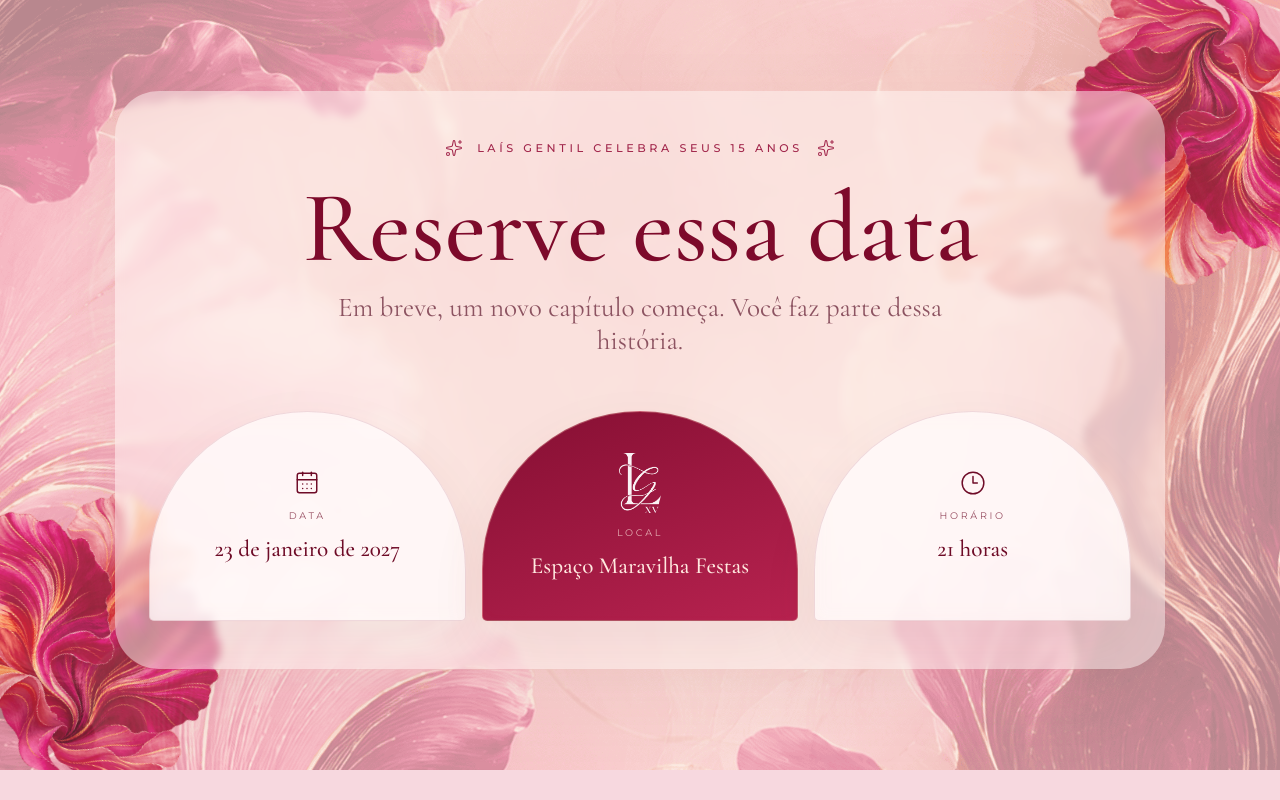
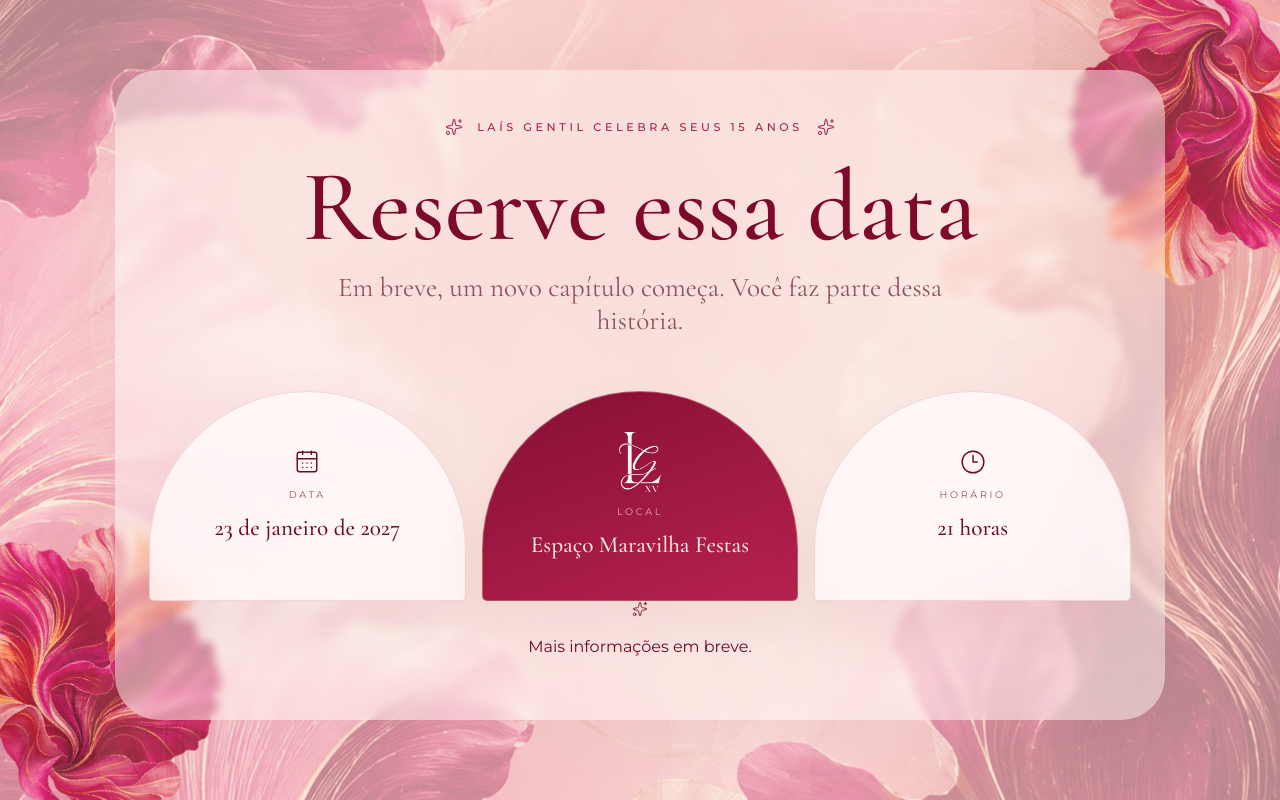
Before and after one commit to DeniSantos83/lais15anos, a React (Vite) app: page / in a window 1280 px wide. Shown: the part 830-1630 px from the top of the page. Before the commit the page ends 1600 px from the top, so only its background shows below. Built offline with nearby package versions, Linux system fonts and the light colour scheme.

Commit message:
Adiciona aviso de mais informações ao final do convite

```diff
--- a/src/main.jsx
+++ b/src/main.jsx
@@ -46,6 +46,12 @@ function App() {
             <article className="info-card info-card--featured"><img className="mini-monogram" src={asset('MonogramaSemEfeito.png')} alt="XV" /><span className="info-card__label">Local</span><strong>Espaço Maravilha Festas</strong></article>
             <article className="info-card"><Clock3 size={26} strokeWidth={1.35} /><span className="info-card__label">Horário</span><strong>21 horas</strong></article>
           </div>
+          <div className="more-info reveal-on-scroll" aria-label="Mais informações em breve">
+            <span className="more-info__line" />
+            <Sparkles size={16} strokeWidth={1.3} />
+            <span className="more-info__line" />
+            <p>Mais informações em breve.</p>
+          </div>
         </div>
       </section>
     </main>
```
